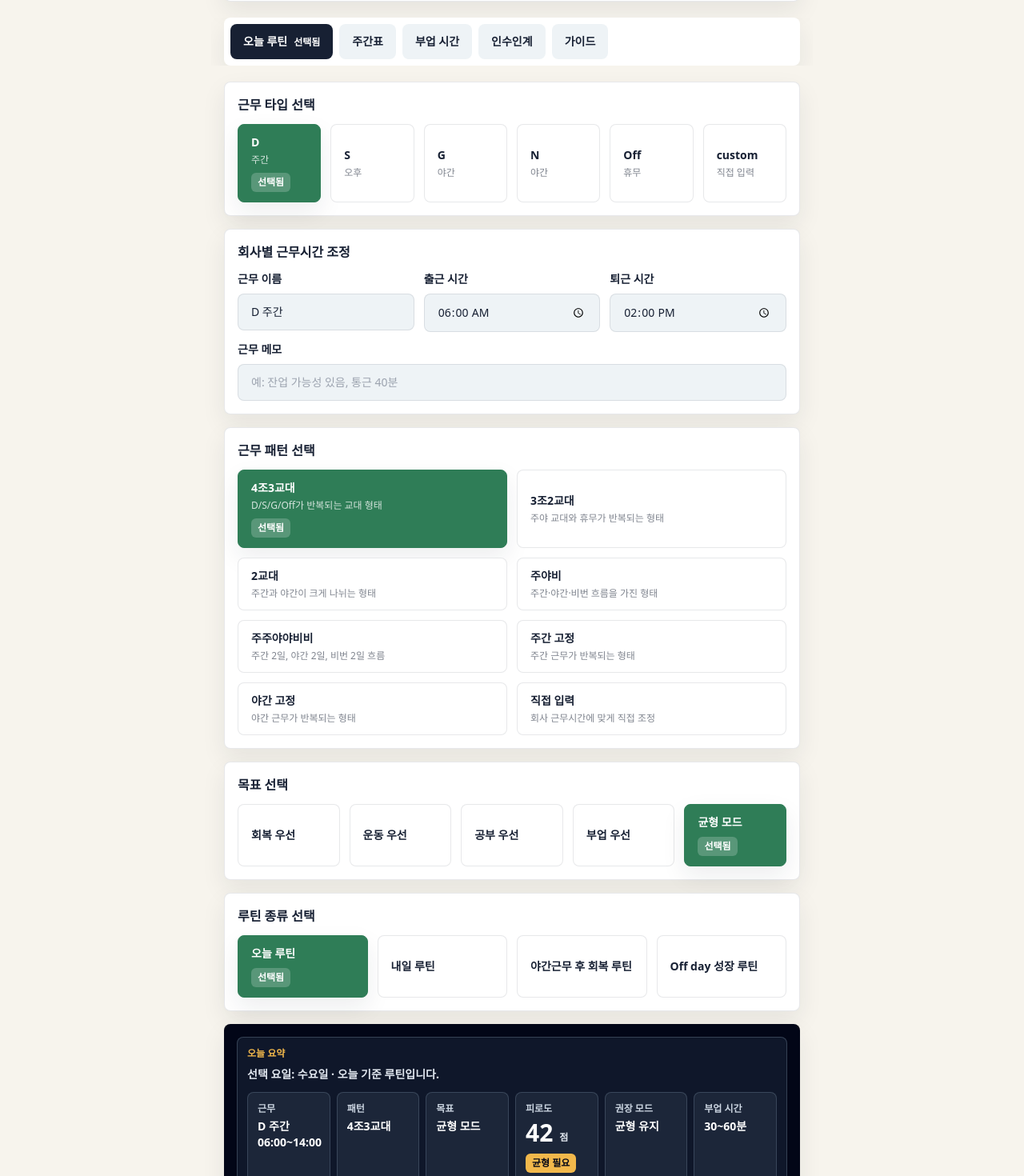
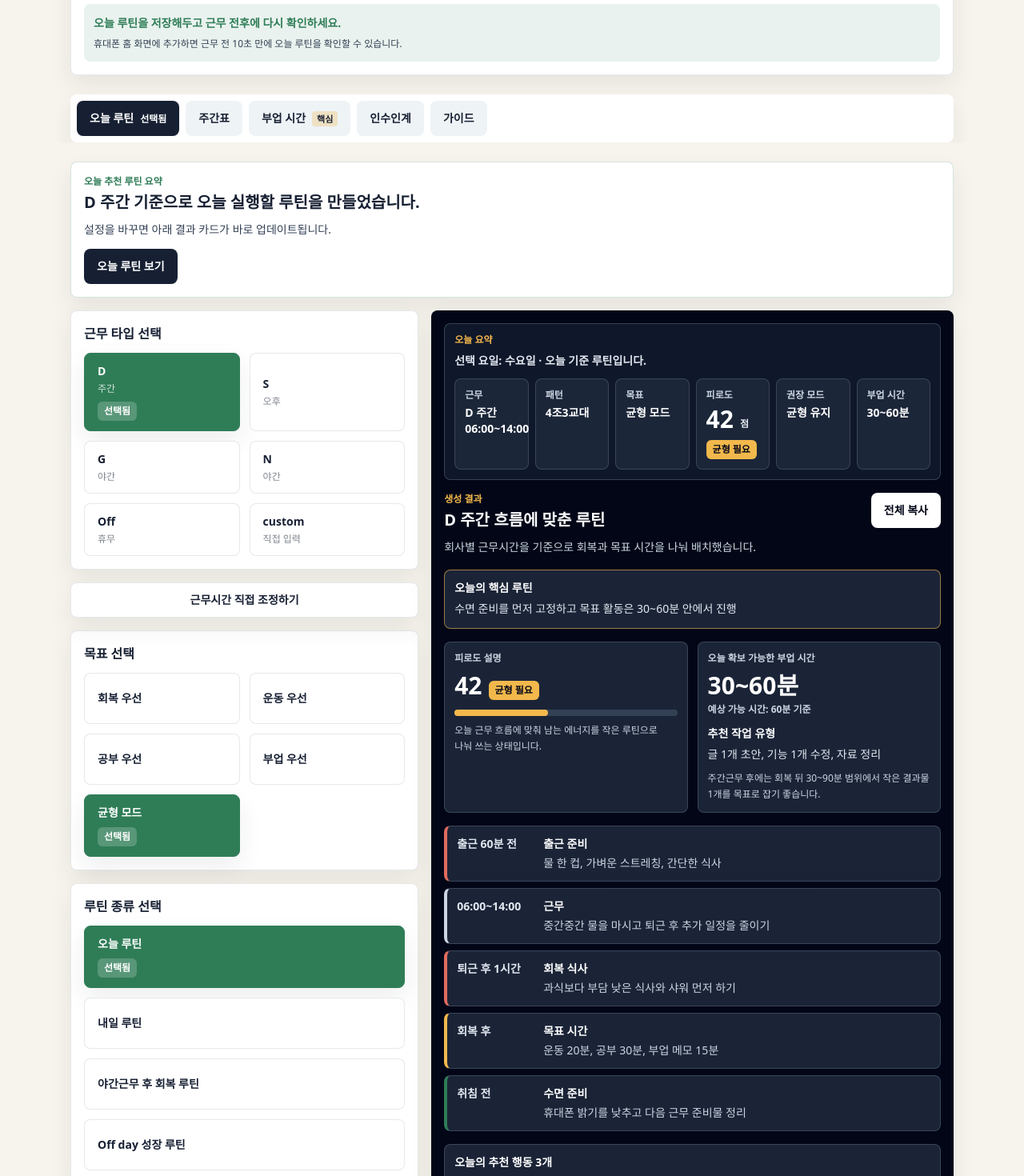
Before and after one commit to JAEHOLEE0215/shiftmate-korea, a Next.js app: page / in a window 1280 px wide. Shown: the part 660-2130 px from the top of the page at 80% size. Built offline with nearby package versions, Linux system fonts and the light colour scheme.

Commit message:
Improve v2 layout and side hustle UX

```diff
--- a/app/page.tsx
+++ b/app/page.tsx
@@ -74,6 +74,7 @@ const heroBadges = [
 
 export default function Home() {
   const [activeTab, setActiveTab] = useState<AppTab>("today");
+  const [showWorkTimeSettings, setShowWorkTimeSettings] = useState(false);
   const [input, setInput] = useState<RoutineInput>(defaultInput);
   const [weeklySchedule, setWeeklySchedule] = useState<WeeklyScheduleType>(defaultWeeklySchedule);
   const [customTemplate, setCustomTemplate] = useState({
@@ -200,7 +201,7 @@ export default function Home() {
   }
 
   return (
-    <main className="mx-auto flex min-h-screen w-full max-w-3xl flex-col gap-5 px-4 py-5 sm:px-6 sm:py-8">
+    <main className="mx-auto flex min-h-screen w-full max-w-6xl flex-col gap-6 px-4 py-5 sm:px-6 sm:py-8">
       <header className="pt-2">
         <p className="text-sm font-bold text-leaf">ShiftMate Korea</p>
         <h1 className="mt-1 text-3xl font-extrabold leading-10 text-ink">
@@ -244,6 +245,8 @@ export default function Home() {
           routineTypes={routineTypes}
           selectShift={selectShift}
           updateInput={updateInput}
+          showWorkTimeSettings={showWorkTimeSettings}
+          setShowWorkTimeSettings={setShowWorkTimeSettings}
         >
           <RoutineResult
             input={input}
@@ -297,6 +300,8 @@ function TodayRoutinePanel({
   routineTypes,
   selectShift,
   updateInput,
+  showWorkTimeSettings,
+  setShowWorkTimeSettings,
   children,
 }: {
   input: RoutineInput;
@@ -306,12 +311,34 @@ function TodayRoutinePanel({
   routineTypes: RoutineType[];
   selectShift: (value: ShiftType) => void;
   updateInput: <T extends keyof RoutineInput>(key: T, value: RoutineInput[T]) => void;
+  showWorkTimeSettings: boolean;
+  setShowWorkTimeSettings: (value: boolean) => void;
   children: ReactNode;
 }) {
+  const shouldShowWorkTimeSettings = input.shiftType === "custom" || showWorkTimeSettings;
+
   return (
     <div className="space-y-4">
+      <section className="rounded-lg border border-leaf/20 bg-white p-4 shadow-soft">
+        <p className="text-xs font-bold text-leaf">오늘 추천 루틴 요약</p>
+        <h2 className="mt-1 text-xl font-extrabold text-ink">
+          {input.shiftName || "선택 근무"} 기준으로 오늘 실행할 루틴을 만들었습니다.
+        </h2>
+        <p className="mt-2 break-keep text-sm leading-6 text-slate-700">
+          설정을 바꾸면 아래 결과 카드가 바로 업데이트됩니다.
+        </p>
+        <a
+          href="#result"
+          className="mt-3 inline-flex min-h-11 items-center rounded-lg bg-ink px-4 py-2 text-sm font-bold text-white"
+        >
+          오늘 루틴 보기
+        </a>
+      </section>
+
+      <div className="grid grid-cols-1 gap-4 lg:grid-cols-[minmax(0,0.9fr)_minmax(0,1.35fr)]">
+        <div className="space-y-4">
           <Section title="근무 타입 선택">
-        <div className="grid grid-cols-2 gap-3 sm:grid-cols-6">
+            <div className="grid grid-cols-2 gap-3">
               {shifts.map((shift) => (
                 <OptionButton
                   key={shift.value}
@@ -324,7 +351,93 @@ function TodayRoutinePanel({
               ))}
             </div>
           </Section>
-      <Section title="회사별 근무시간 조정">
+
+          {input.shiftType !== "custom" ? (
+            <button
+              type="button"
+              onClick={() => setShowWorkTimeSettings(!showWorkTimeSettings)}
+              className="min-h-11 w-full rounded-lg border border-ink/10 bg-white px-4 py-2 text-sm font-bold text-ink shadow-soft"
+              aria-expanded={showWorkTimeSettings}
+            >
+              {showWorkTimeSettings ? "근무시간 조정 닫기" : "근무시간 직접 조정하기"}
+            </button>
+          ) : null}
+
+          {shouldShowWorkTimeSettings ? (
+            <WorkTimeSettings input={input} updateInput={updateInput} />
+          ) : null}
+
+          <Section title="목표 선택">
+            <div className="grid grid-cols-2 gap-3">
+              {goals.map((goal) => (
+                <OptionButton
+                  key={goal}
+                  label={goal}
+                  selected={input.goal === goal}
+                  onSelect={(value) => updateInput("goal", value)}
+                  ariaLabel={`${goal} 목표 선택`}
+                />
+              ))}
+            </div>
+          </Section>
+
+          <Section title="루틴 종류 선택">
+            <div className="grid grid-cols-1 gap-3">
+              {routineTypes.map((routineType) => (
+                <OptionButton
+                  key={routineType}
+                  label={routineType}
+                  selected={input.routineType === routineType}
+                  onSelect={(value) => updateInput("routineType", value)}
+                  ariaLabel={`${routineType} 선택`}
+                />
+              ))}
+            </div>
+          </Section>
+
+          <Section title="근무 패턴 선택">
+            <div className="grid grid-cols-1 gap-3">
+              {patterns.map((pattern) => (
+                <OptionButton
+                  key={pattern.value}
+                  label={pattern.value}
+                  subLabel={pattern.subLabel}
+                  selected={input.pattern === pattern.value}
+                  onSelect={(value) => updateInput("pattern", value)}
+                  ariaLabel={`${pattern.value} 근무 패턴 선택`}
+                />
+              ))}
+            </div>
+            {input.pattern === "직접 입력" ? (
+              <input
+                value={input.customPattern}
+                onChange={(event) => updateInput("customPattern", event.target.value)}
+                placeholder="예: 4근2휴, 주주야야비휴"
+                aria-label="직접 입력 근무 패턴"
+                className="mt-3 w-full rounded-lg border border-ink/10 bg-mist px-4 py-3 text-sm outline-none focus:border-leaf"
+              />
+            ) : null}
+          </Section>
+        </div>
+
+        <div>{children}</div>
+      </div>
+    </div>
+  );
+}
+
+function WorkTimeSettings({
+  input,
+  updateInput,
+}: {
+  input: RoutineInput;
+  updateInput: <T extends keyof RoutineInput>(key: T, value: RoutineInput[T]) => void;
+}) {
+  return (
+    <Section
+      title={input.shiftType === "custom" ? "직접 입력 근무시간" : "회사별 근무시간 조정"}
+      description="회사 근무시간이 기본값과 다를 때만 수정하세요."
+    >
       <div className="grid grid-cols-1 gap-3 sm:grid-cols-3">
         <label className="text-sm font-bold text-ink">
           근무 이름
@@ -371,56 +484,5 @@ function TodayRoutinePanel({
         />
       </label>
     </Section>
-      <Section title="근무 패턴 선택">
-        <div className="grid grid-cols-1 gap-3 sm:grid-cols-2">
-          {patterns.map((pattern) => (
-            <OptionButton
-              key={pattern.value}
-              label={pattern.value}
-              subLabel={pattern.subLabel}
-              selected={input.pattern === pattern.value}
-              onSelect={(value) => updateInput("pattern", value)}
-              ariaLabel={`${pattern.value} 근무 패턴 선택`}
-            />
-          ))}
-        </div>
-        {input.pattern === "직접 입력" ? (
-          <input
-            value={input.customPattern}
-            onChange={(event) => updateInput("customPattern", event.target.value)}
-            placeholder="예: 4근2휴, 주주야야비휴"
-            aria-label="직접 입력 근무 패턴"
-            className="mt-3 w-full rounded-lg border border-ink/10 bg-mist px-4 py-3 text-sm outline-none focus:border-leaf"
-          />
-        ) : null}
-      </Section>
-      <Section title="목표 선택">
-        <div className="grid grid-cols-2 gap-3 sm:grid-cols-5">
-          {goals.map((goal) => (
-            <OptionButton
-              key={goal}
-              label={goal}
-              selected={input.goal === goal}
-              onSelect={(value) => updateInput("goal", value)}
-              ariaLabel={`${goal} 목표 선택`}
-            />
-          ))}
-        </div>
-      </Section>
-      <Section title="루틴 종류 선택">
-        <div className="grid grid-cols-1 gap-3 sm:grid-cols-4">
-          {routineTypes.map((routineType) => (
-            <OptionButton
-              key={routineType}
-              label={routineType}
-              selected={input.routineType === routineType}
-              onSelect={(value) => updateInput("routineType", value)}
-              ariaLabel={`${routineType} 선택`}
-            />
-          ))}
-        </div>
-      </Section>
-      {children}
-    </div>
   );
 }
--- a/components/AppTabs.tsx
+++ b/components/AppTabs.tsx
@@ -7,10 +7,10 @@ type AppTabsProps = {
   onChange: (tab: AppTab) => void;
 };
 
-const tabs: Array<{ id: AppTab; label: string }> = [
+const tabs: Array<{ id: AppTab; label: string; badge?: string }> = [
   { id: "today", label: "오늘 루틴" },
   { id: "week", label: "주간표" },
-  { id: "sideHustle", label: "부업 시간" },
+  { id: "sideHustle", label: "부업 시간", badge: "핵심" },
   { id: "handover", label: "인수인계" },
   { id: "guide", label: "가이드" },
 ];
@@ -32,6 +32,15 @@ export function AppTabs({ activeTab, onChange }: AppTabsProps) {
               }`}
             >
               {tab.label}
+              {tab.badge ? (
+                <span
+                  className={`ml-2 rounded px-1.5 py-0.5 text-[11px] ${
+                    selected ? "bg-white/20 text-white" : "bg-amber/30 text-ink"
+                  }`}
+                >
+                  {tab.badge}
+                </span>
+              ) : null}
               {selected ? <span className="ml-2 text-xs">선택됨</span> : null}
             </button>
           );
--- a/components/SideHustlePanel.tsx
+++ b/components/SideHustlePanel.tsx
@@ -14,14 +14,22 @@ export function SideHustlePanel({ result, weeklySummary }: SideHustlePanelProps)
     <section className="space-y-4">
       <div className="rounded-lg border border-ink/10 bg-white p-4 shadow-soft">
         <p className="text-xs font-bold text-leaf">부업 시간</p>
-        <h2 className="mt-1 text-xl font-extrabold text-ink">교대근무자를 위한 오늘의 부업 판단</h2>
-        <div className="mt-4 grid grid-cols-1 gap-3 sm:grid-cols-2">
+        <h2 className="mt-1 text-xl font-extrabold text-ink">작은 작업 시간을 찾는 도구</h2>
+        <p className="mt-2 break-keep text-sm leading-6 text-slate-700">
+          교대근무 흐름 안에서 오늘 할 수 있는 작은 부업 시간을 현실적으로 나눕니다.
+        </p>
+        <div className="mt-4 rounded-lg bg-ink p-4 text-white">
+          <p className="text-xs font-bold text-amber">이번 주 부업 가능 시간</p>
+          <p className="mt-1 text-4xl font-extrabold">
+            {weeklySummary.sideHustleHoursMin}~{weeklySummary.sideHustleHoursMax}시간
+          </p>
+          <p className="mt-2 text-sm leading-6 text-slate-200">
+            부업 집중 가능일 {weeklySummary.sideHustleFocusMin}~{weeklySummary.sideHustleFocusMax}일 기준
+          </p>
+        </div>
+        <div className="mt-3 grid grid-cols-1 gap-3 sm:grid-cols-2">
           <MetricCard label="오늘 가능 시간" value={result.sideHustleTime.label} helper={result.sideHustleTime.note} />
-          <MetricCard
-            label="이번 주 예상"
-            value={`${weeklySummary.sideHustleHoursMin}~${weeklySummary.sideHustleHoursMax}시간`}
-            helper={`부업 집중 가능일 ${weeklySummary.sideHustleFocusMin}~${weeklySummary.sideHustleFocusMax}일`}
-          />
+          <MetricCard label="오늘 추천 작업" value={result.sideHustleTime.workType} helper="수익 보장이 아닌 실행 시간 판단용입니다." />
         </div>
       </div>
 
--- a/components/SummaryDashboard.tsx
+++ b/components/SummaryDashboard.tsx
@@ -48,6 +48,14 @@ export function SummaryDashboard({
         />
         <DashboardItem label="권장 모드" value={result.recommendedMode} helper="회복과 성장 균형 확인" />
       </div>
+      <div className="mt-4 rounded-lg bg-leaf/10 p-3">
+        <p className="break-keep text-sm font-bold leading-6 text-leaf">
+          오늘 루틴을 저장해두고 근무 전후에 다시 확인하세요.
+        </p>
+        <p className="mt-1 break-keep text-xs leading-5 text-slate-700">
+          휴대폰 홈 화면에 추가하면 근무 전 10초 만에 오늘 루틴을 확인할 수 있습니다.
+        </p>
+      </div>
     </section>
   );
 }
```
Also changed, not shown: 1 other file (tests, documents, lock files or other folders). Lines whose indentation alone changed are shown as unchanged.
